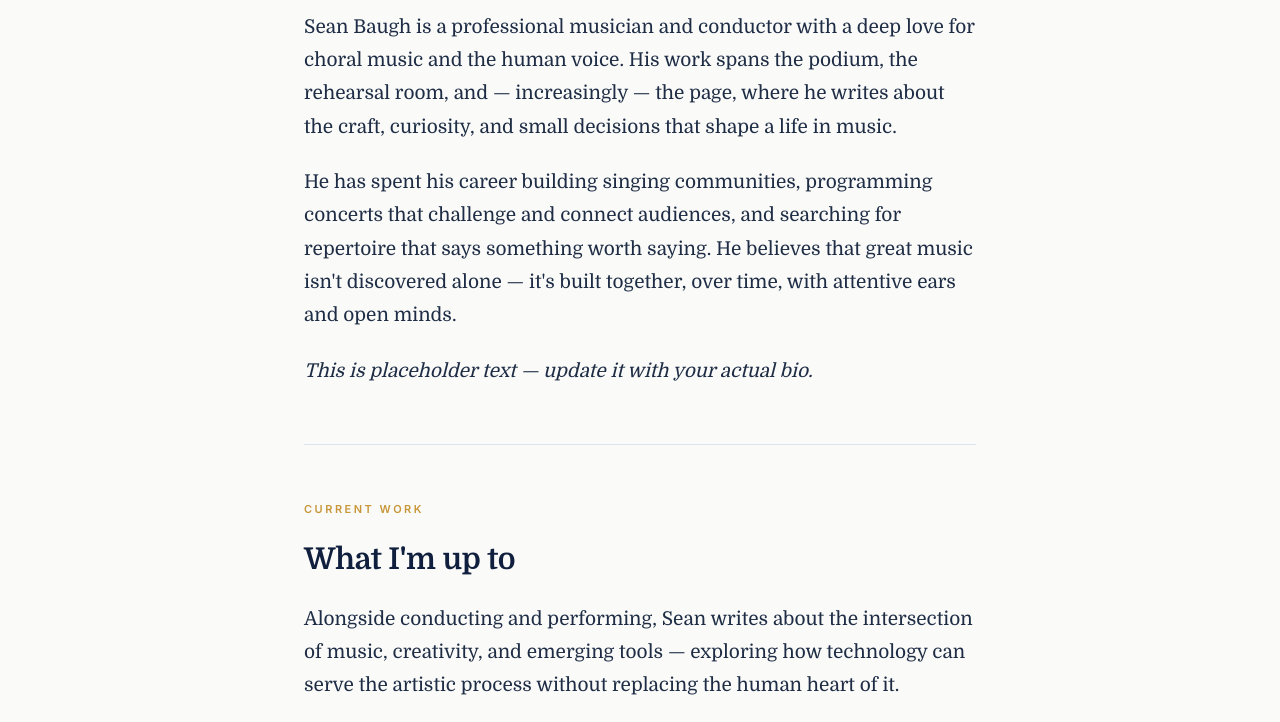
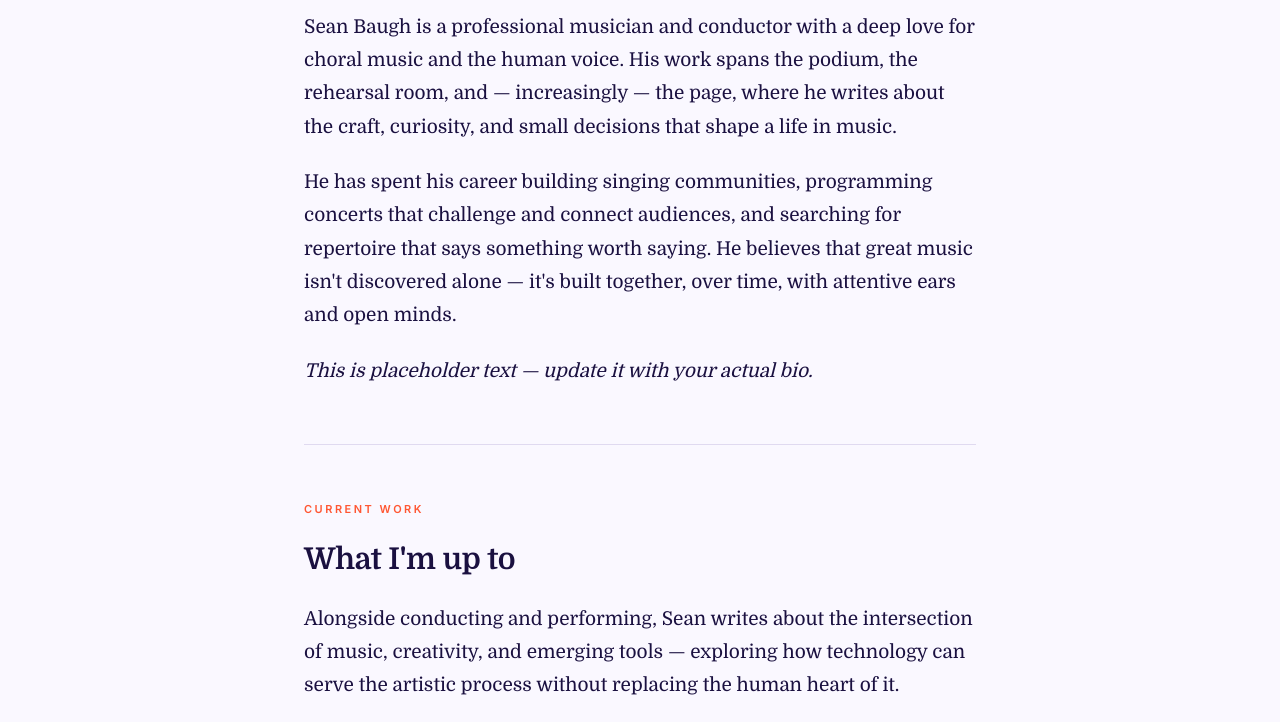
Before and after one commit to seanbaugh/notes, a plain HTML site: page pages/about.html in a window 1280 px wide. Shown: the part 638-1360 px from the top of the page. Drawn offline with Linux system fonts and the light colour scheme.

Commit message:
More color changes

```diff
--- a/pages/about.html
+++ b/pages/about.html
@@ -7,7 +7,7 @@
   <style>
 @import url('https://fonts.googleapis.com/css2?family=Domine:wght@400;500;600;700&family=Inter:wght@300;400;500;600&display=swap');
 *,*::before,*::after{box-sizing:border-box;margin:0;padding:0}
-:root{--navy:#0f1f3d;--navy-mid:#1a3260;--blue:#2d5fa6;--blue-light:#4a7fc1;--sky:#d6e4f5;--gold:#c8973a;--amber:#e8b84b;--cream:#fdf6e3;--beige:#f5ead0;--sand:#e8d9b8;--white:#ffffff;--off-white:#fafaf8;--near-black:#111827;--dark-text:#1e2d45;--mid-gray:#637089;--border:#dde4ef;--serif:'Domine','Georgia',serif;--sans:'Inter',-apple-system,BlinkMacSystemFont,'Segoe UI',sans-serif}
+:root{--navy:#1a1040;--navy-mid:#251650;--blue:#3d3355;--blue-light:#5a4f7a;--sky:#e8e4f5;--gold:#ff5733;--amber:#ffcc55;--cream:#fff9f0;--beige:#fff3e0;--sand:#ffe0b0;--white:#ffffff;--off-white:#faf8ff;--near-black:#0d0a1a;--dark-text:#1a1040;--mid-gray:#7a6e9a;--border:#e0daf0;--serif:'Domine','Georgia',serif;--sans:'Inter',-apple-system,BlinkMacSystemFont,'Segoe UI',sans-serif}
 html{font-size:16px;scroll-behavior:smooth}
 body{background:var(--off-white);color:var(--dark-text);font-family:var(--sans);-webkit-font-smoothing:antialiased;line-height:1.6}
 a{color:inherit;text-decoration:none}
```
Also changed, not shown: pages/my-second-brain-creative-adventure.html (+1 -1 lines), pages/page-template.html (+1 -1 lines), pages/ttbb-wiki.html (+1 -1 lines).
